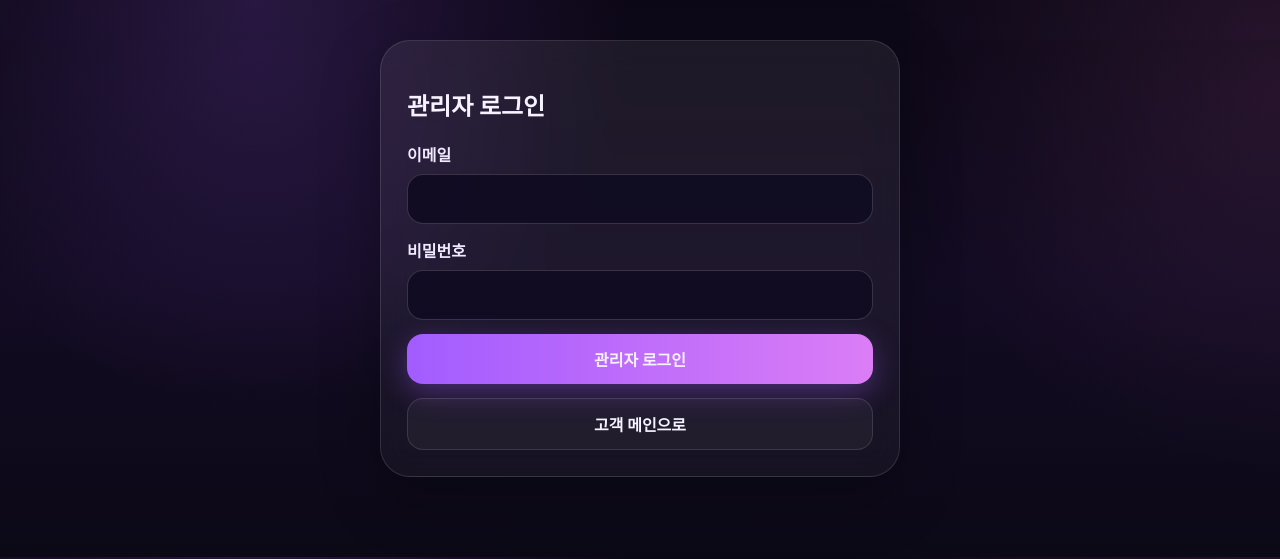
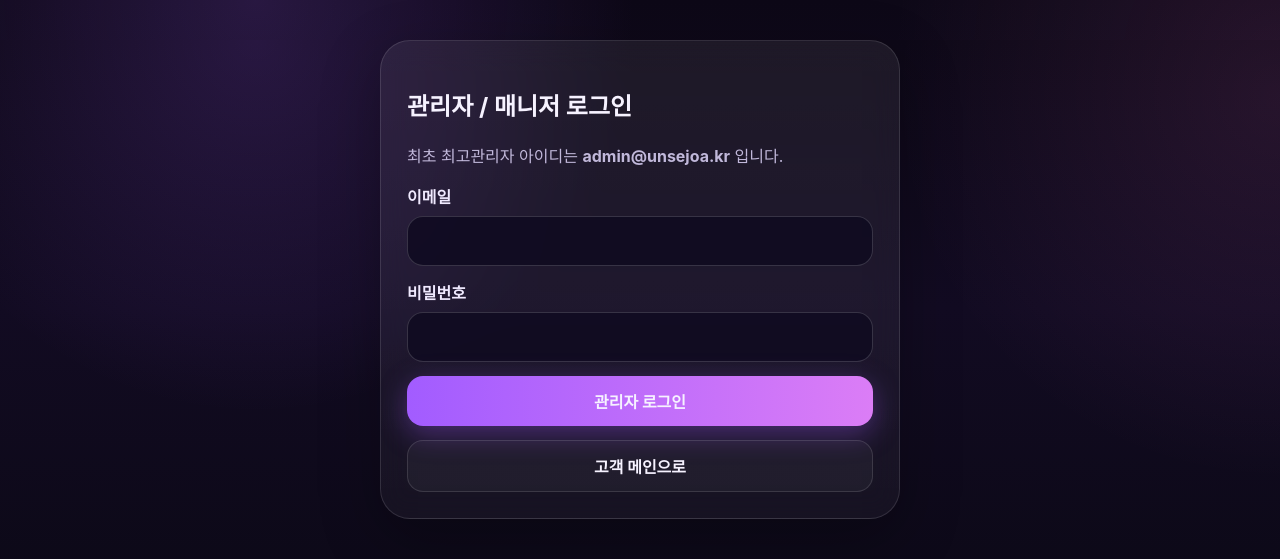
Before and after one commit to happyn1004/fortune-app, a FastAPI app: page /admin/login in a window 1280 px wide. Shown: the top 559 px of the page. Run offline with FastAPI, Linux system fonts and the light colour scheme; data comes from the database, SQL or seed files in the repository; data that the repository does not hold is empty.

Commit message:
Add files via upload

```diff
--- a/app/main.py
+++ b/app/main.py
@@ -190,6 +190,9 @@ DB_PATH = resolve_db_path()
 
 app = FastAPI(title="Fortune Service")
 SESSION_SECRET = os.environ.get("SESSION_SECRET", "fortune-secret-key-change-me")
+DEFAULT_ADMIN_EMAIL = os.environ.get("DEFAULT_ADMIN_EMAIL", "admin@unsejoa.kr").strip().lower()
+DEFAULT_ADMIN_PASSWORD = os.environ.get("DEFAULT_ADMIN_PASSWORD", "Unsejoa!Temp2026#1")
+STAFF_ROLES = {"admin", "manager"}
 app.add_middleware(SessionMiddleware, secret_key=SESSION_SECRET)
 app.mount("/static", StaticFiles(directory=str(BASE_DIR / "static")), name="static")
 templates = Jinja2Templates(directory=str(BASE_DIR / "templates"))
@@ -647,6 +650,8 @@ def init_db():
     ensure_column(conn, "users", "last_fortune_at", "last_fortune_at TEXT")
     ensure_column(conn, "users", "phone", "phone TEXT")
     ensure_column(conn, "users", "interests", "interests TEXT")
+    ensure_column(conn, "users", "must_change_password", "must_change_password INTEGER NOT NULL DEFAULT 0")
+    ensure_column(conn, "users", "password_changed_at", "password_changed_at TEXT")
     ensure_column(conn, "users", "last_attendance_date", "last_attendance_date TEXT")
     ensure_column(conn, "users", "attendance_streak", "attendance_streak INTEGER NOT NULL DEFAULT 0")
     ensure_column(conn, "payments", "provider", "provider TEXT NOT NULL DEFAULT 'TESTPG'")
@@ -673,19 +678,33 @@ def init_db():
     if not existing_settings.get("support_full_text"):
         cur.execute("INSERT INTO site_settings (key, value, updated_at) VALUES (?,?,?) ON CONFLICT(key) DO UPDATE SET value=excluded.value, updated_at=excluded.updated_at", ("support_full_text", build_support_full_text(existing_settings), now_ts))
 
-    cur.execute("SELECT id FROM users WHERE email = ?", ("admin@fortune.local",))
-    if cur.fetchone() is None:
+    default_admin_email = DEFAULT_ADMIN_EMAIL.lower()
+    temp_admin_hash = hash_password(DEFAULT_ADMIN_PASSWORD)
+    cur.execute("SELECT id, role FROM users WHERE lower(email) = ?", (default_admin_email,))
+    existing_default_admin = cur.fetchone()
+    if existing_default_admin is None:
         cur.execute(
-            "INSERT INTO users (name,email,password_hash,role,plan,created_at) VALUES (?,?,?,?,?,?)",
+            "INSERT INTO users (name,email,password_hash,role,plan,created_at,must_change_password) VALUES (?,?,?,?,?,?,?)",
             (
                 "최고관리자",
-                "admin@fortune.local",
-                hash_password("admin1234"),
+                default_admin_email,
+                temp_admin_hash,
                 "admin",
                 "VIP",
                 datetime.now().strftime("%Y-%m-%d %H:%M:%S"),
+                1,
             ),
         )
+    elif existing_default_admin["role"] != "admin":
+        cur.execute(
+            "UPDATE users SET role='admin', plan='VIP', must_change_password=1 WHERE id=?",
+            (existing_default_admin["id"],),
+        )
+
+    cur.execute("SELECT id FROM users WHERE email = ?", ("admin@fortune.local",))
+    legacy_admin = cur.fetchone()
+    if legacy_admin is not None and default_admin_email != "admin@fortune.local":
+        cur.execute("UPDATE users SET role='manager' WHERE id=? AND role='admin'", (legacy_admin["id"],))
     cur.execute("SELECT COUNT(*) FROM push_campaigns")
     if cur.fetchone()[0] == 0:
         now_ts = datetime.now().strftime("%Y-%m-%d %H:%M:%S")
@@ -819,6 +838,22 @@ def get_current_user(request: Request):
     user = conn.execute("SELECT * FROM users WHERE id = ?", (user_id,)).fetchone()
     conn.close()
     return apply_expiry_rules(user)
+
+
+def is_staff(user) -> bool:
+    return bool(user and user["role"] in STAFF_ROLES)
+
+
+def is_admin(user) -> bool:
+    return bool(user and user["role"] == "admin")
+
+
+def redirect_for_user_role(user):
+    if is_staff(user):
+        if user["must_change_password"]:
+            return "/admin/change-password"
+        return "/admin"
+    return "/profile"
 
 
 def get_quote_and_tip():
@@ -1422,9 +1457,7 @@ def login(request: Request, email: str = Form(...), password: str = Form(...)):
         return render_view(request, "login.html", {"error": "이메일 또는 비밀번호가 올바르지 않습니다.", "user": None})
     request.session["user_id"] = user["id"]
     record_login(user["id"])
-    if user["role"] == "admin":
-        return RedirectResponse(url="/admin", status_code=303)
-    return RedirectResponse(url="/profile", status_code=303)
+    return RedirectResponse(url=redirect_for_user_role(user), status_code=303)
 
 
 @app.get("/logout")
@@ -1734,40 +1767,86 @@ def contact_submit(request: Request, subject: str = Form(...), message: str = Fo
 
 @app.get("/admin/login", response_class=HTMLResponse)
 def admin_login_page(request: Request):
-    return render_view(request, "admin_login.html", {"error": None, "user": None})
+    user = get_current_user(request)
+    if is_staff(user):
+        return RedirectResponse(url=redirect_for_user_role(user), status_code=303)
+    return render_view(request, "admin_login.html", {"error": None, "user": None, "default_admin_email": DEFAULT_ADMIN_EMAIL})
 
 
 @app.post("/admin/login", response_class=HTMLResponse)
 def admin_login(request: Request, email: str = Form(...), password: str = Form(...)):
+    normalized_email = email.strip().lower()
     conn = get_db()
     user = conn.execute(
-        "SELECT * FROM users WHERE email = ? AND password_hash = ? AND role = 'admin'",
-        (email, hash_password(password)),
+        "SELECT * FROM users WHERE lower(email) = ? AND password_hash = ? AND role IN ('admin','manager')",
+        (normalized_email, hash_password(password)),
     ).fetchone()
     conn.close()
     if not user:
-        return render_view(request, "admin_login.html", {"error": "관리자 계정이 올바르지 않습니다.", "user": None})
+        return render_view(request, "admin_login.html", {"error": "관리자 또는 매니저 계정이 올바르지 않습니다.", "user": None, "default_admin_email": DEFAULT_ADMIN_EMAIL})
     request.session["user_id"] = user["id"]
     record_login(user["id"])
-    return RedirectResponse(url="/admin", status_code=303)
+    return RedirectResponse(url=redirect_for_user_role(user), status_code=303)
+
+
+def require_staff(request: Request):
+    user = get_current_user(request)
+    if not is_staff(user):
+        raise HTTPException(status_code=403, detail="관리자/매니저만 접근할 수 있습니다")
+    return user
 
 
 
 def require_admin(request: Request):
     user = get_current_user(request)
-    if not user or user["role"] != "admin":
-        raise HTTPException(status_code=403, detail="관리자만 접근할 수 있습니다")
+    if not is_admin(user):
+        raise HTTPException(status_code=403, detail="최고 관리자만 접근할 수 있습니다")
     return user
 
 
+@app.get("/admin/change-password", response_class=HTMLResponse)
+def admin_change_password_page(request: Request, staff=Depends(require_staff)):
+    if not staff["must_change_password"]:
+        return RedirectResponse(url="/admin", status_code=303)
+    return render_view(request, "admin_change_password.html", {"user": staff, "error": None})
+
+
+@app.post("/admin/change-password", response_class=HTMLResponse)
+def admin_change_password(
+    request: Request,
+    new_password: str = Form(...),
+    confirm_password: str = Form(...),
+    staff=Depends(require_staff),
+):
+    if not staff["must_change_password"]:
+        return RedirectResponse(url="/admin", status_code=303)
+    if len(new_password) < 10:
+        return render_view(request, "admin_change_password.html", {"user": staff, "error": "새 비밀번호는 10자 이상이어야 합니다."})
+    if new_password != confirm_password:
+        return render_view(request, "admin_change_password.html", {"user": staff, "error": "새 비밀번호와 확인 비밀번호가 일치하지 않습니다."})
+    if new_password == DEFAULT_ADMIN_PASSWORD:
+        return render_view(request, "admin_change_password.html", {"user": staff, "error": "임시 비밀번호와 다른 비밀번호를 입력해주세요."})
+    conn = get_db()
+    conn.execute(
+        "UPDATE users SET password_hash=?, must_change_password=0, password_changed_at=? WHERE id=?",
+        (hash_password(new_password), datetime.now().strftime("%Y-%m-%d %H:%M:%S"), staff["id"]),
+    )
+    conn.commit()
+    conn.close()
+    return RedirectResponse(url="/admin?password_changed=1", status_code=303)
+
+
 @app.get("/admin", response_class=HTMLResponse)
-def admin_dashboard(request: Request, admin=Depends(require_admin)):
+def admin_dashboard(request: Request, admin=Depends(require_staff)):
+    if admin["must_change_password"]:
+        return RedirectResponse(url="/admin/change-password", status_code=303)
     keyword = request.query_params.get("keyword", "").strip()
     plan_filter = request.query_params.get("plan_filter", "ALL")
     sort = request.query_params.get("sort", "created_desc")
     bank_confirmed = bool(request.query_params.get("bank_confirmed"))
     bank_rejected = bool(request.query_params.get("bank_rejected"))
     settings_updated = bool(request.query_params.get("settings_updated"))
+    password_changed = bool(request.query_params.get("password_changed"))
 
     where_parts = ["role = 'customer'"]
     params = []
@@ -1808,12 +1887,42 @@ def admin_dashboard(request: Request, admin=Depends(require_admin)):
         "paid_amount": conn.execute("SELECT COALESCE(SUM(amount),0) FROM payments WHERE status='PAID'").fetchone()[0],
     }
     campaigns = conn.execute("SELECT * FROM push_campaigns ORDER BY id DESC").fetchall()
-    conn.close()
-    return render_view(request, "admin_dashboard.html", {"admin": admin, "users": users, "inquiries": inquiries, "payments": payments, "stats": stats, "plan_levels": PLAN_LEVELS, "updated": request.query_params.get("updated"), "keyword": keyword, "plan_filter": plan_filter, "sort": sort, "bank_confirmed": bank_confirmed, "bank_rejected": bank_rejected, "settings_updated": settings_updated, "backup_created": request.query_params.get("backup_created"), "restore_done": request.query_params.get("restore_done"), "restore_error": request.query_params.get("restore_error"), "backup_files": list_backups(12), "ads": get_admin_ads(12), "pushes": get_recent_pushes(12), "crm": get_crm_snapshot(), "campaigns": campaigns, "payment_provider_meta": PAYMENT_PROVIDER_META, "storage_status": get_storage_status(), "user": admin})
+    staff_rows = conn.execute("SELECT id, name, email, role, created_at, last_login_at, must_change_password FROM users WHERE role IN ('admin','manager') ORDER BY CASE role WHEN 'admin' THEN 0 ELSE 1 END, id ASC").fetchall()
+    conn.close()
+    return render_view(request, "admin_dashboard.html", {
+        "admin": admin,
+        "users": users,
+        "inquiries": inquiries,
+        "payments": payments,
+        "stats": stats,
+        "plan_levels": PLAN_LEVELS,
+        "updated": request.query_params.get("updated"),
+        "keyword": keyword,
+        "plan_filter": plan_filter,
+        "sort": sort,
+        "bank_confirmed": bank_confirmed,
+        "bank_rejected": bank_rejected,
+        "settings_updated": settings_updated,
+        "password_changed": password_changed,
+        "backup_created": request.query_params.get("backup_created"),
+        "restore_done": request.query_params.get("restore_done"),
+        "restore_error": request.query_params.get("restore_error"),
+        "backup_files": list_backups(12),
+        "ads": get_admin_ads(12),
+        "pushes": get_recent_pushes(12),
+        "crm": get_crm_snapshot(),
+        "campaigns": campaigns,
+        "payment_provider_meta": PAYMENT_PROVIDER_META,
+        "storage_status": get_storage_status(),
+        "user": admin,
+        "is_super_admin": admin["role"] == "admin",
+        "staff_rows": staff_rows,
+        "default_admin_email": DEFAULT_ADMIN_EMAIL,
+    })
 
 
 @app.get("/admin/user/{user_id}", response_class=HTMLResponse)
-def admin_user_detail(user_id: int, request: Request, admin=Depends(require_admin)):
+def admin_user_detail(user_id: int, request: Request, admin=Depends(require_staff)):
     conn = get_db()
     user_row = conn.execute("SELECT * FROM users WHERE id=? AND role='customer'", (user_id,)).fetchone()
     conn.close()
@@ -2172,16 +2281,26 @@ def admin_manage_user(
     plan_expires_at: str = Form(""),
     admin_memo: str = Form(""),
     phone: str = Form(""),
+    staff_role: str = Form("customer"),
     admin=Depends(require_admin),
 ):
     if plan not in PLAN_LEVELS:
         plan = "Free"
     expires = plan_expires_at.strip() or None
     memo = admin_memo.strip() or None
-    conn = get_db()
+    allowed_roles = {"customer", "manager"}
+    next_role = staff_role if staff_role in allowed_roles else "customer"
+    conn = get_db()
+    target_user = conn.execute("SELECT * FROM users WHERE id=?", (user_id,)).fetchone()
+    if not target_user:
+        conn.close()
+        return RedirectResponse(url="/admin?updated=0", status_code=303)
+    if target_user["role"] == "admin":
+        conn.close()
+        return RedirectResponse(url="/admin?updated=0", status_code=303)
     conn.execute(
-        "UPDATE users SET plan=?, plan_expires_at=?, admin_memo=?, phone=? WHERE id=? AND role='customer'",
-        (plan, expires, memo, phone.strip() or None, user_id),
+        "UPDATE users SET plan=?, plan_expires_at=?, admin_memo=?, phone=?, role=? WHERE id=?",
+        (plan, expires, memo, phone.strip() or None, next_role, user_id),
     )
     conn.commit()
     conn.close()
--- a/app/templates/admin_login.html
+++ b/app/templates/admin_login.html
@@ -3,9 +3,9 @@
 <body>
 <main class="wrap admin-wrap">
   <div class="card form-card narrow">
-    <h2>관리자 로그인</h2>
+    <h2>관리자 / 매니저 로그인</h2>
     {% if error %}<div class="error">{{ error }}</div>{% endif %}
-    <form method="post" class="form-grid">
+    <p class="muted" style="margin-bottom:14px;">최초 최고관리자 아이디는 <strong>{{ default_admin_email }}</strong> 입니다.</p><form method="post" class="form-grid">
       <label>이메일<input type="email" name="email" required></label>
       <label>비밀번호<input type="password" name="password" required></label>
       <button class="btn primary" type="submit">관리자 로그인</button>
```
Also changed, not shown: app/templates/admin_change_password.html (added, +17 -0 lines), app/templates/admin_dashboard.html (+18 -5 lines), app/templates/admin_user_detail.html (+4 -4 lines).
